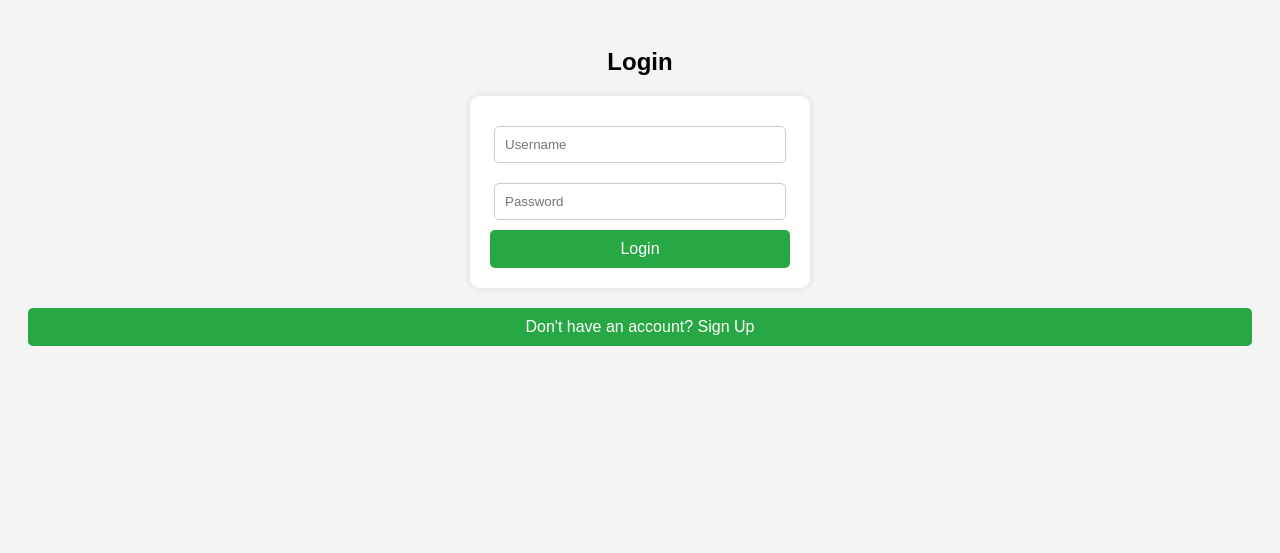
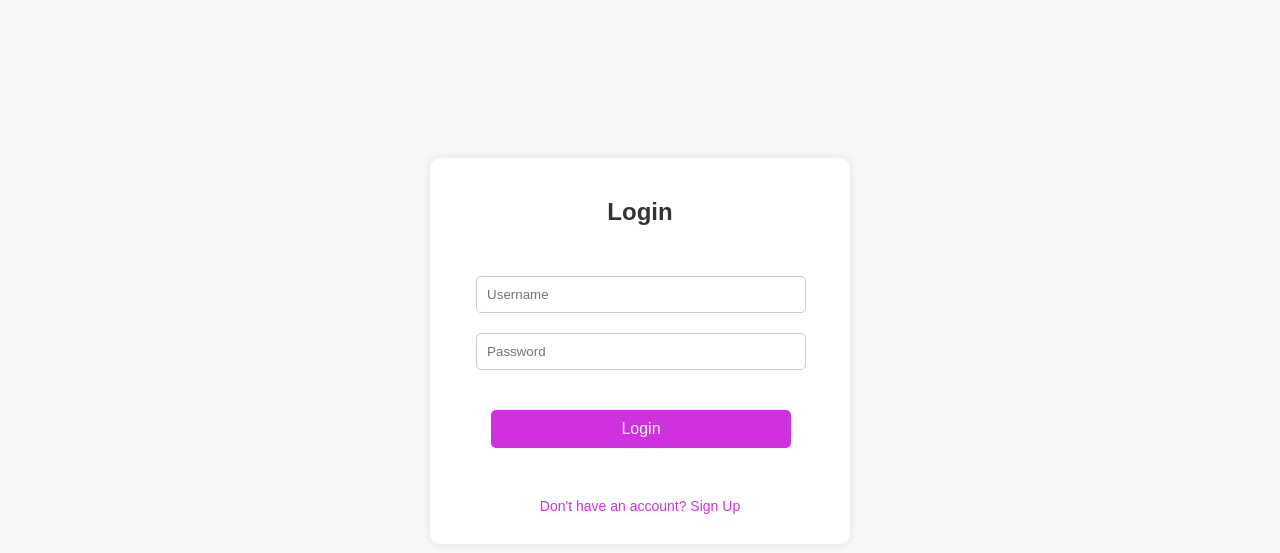
Before and after one commit to AbhiQuodes/audioBook, a PHP site: page /Login.php in a window 1280 px wide. Shown: the top 553 px of the page. Run offline with PHP 8.4, Linux system fonts and the light colour scheme.

Commit message:
small update

```diff
--- a/client/Home.js
+++ b/client/Home.js
@@ -5,7 +5,7 @@ let closeSidebarBtn = document.querySelector(".cancel-btn");
 let searchStartBtn = document.querySelector("#search-btn");
 let searchBtntext = document.querySelector("#search-btn-msg");
 let inputField = document.querySelector(".input-search");
-
+alert("why");
 // Check if browser supports SpeechRecognition
 const SpeechRecognition =
   window.SpeechRecognition || window.webkitSpeechRecognition;
@@ -36,7 +36,7 @@ if (!SpeechRecognition) {
 
       setTimeout(() => {
         //sending the search value in the query parameter;
-        window.location.href = `http://localhost/client/ProductListing.html.php?search_value=${searchValue}`;
+        window.location.href = `http://localhost/music/client/home.php`;
       }, 1000); // Redirects after 3 seconds
     }
   });
--- a/userAuthentication/Login.css
+++ b/userAuthentication/Login.css
@@ -11,9 +11,9 @@ form {
     background: #fff;
     padding: 20px;
     border-radius: 10px;
-    box-shadow: 0px 0px 10px rgba(0, 0, 0, 0.1);
     width: 300px;
     margin: 20px auto;
+    box-shadow: 0px 0px 0px white !important;
 }
 
 /* Inputs */
@@ -40,21 +40,3 @@ button {
 button:hover {
     background: #218838;
 }
-
-/* Error message */
-p {
-    color: red;
-}
-
-/* Toggle button */
-button.toggle-btn {
-    background: transparent;
-    color: #007bff;
-    border: none;
-    text-decoration: underline;
-    cursor: pointer;
-}
-
-button.toggle-btn:hover {
-    color: #0056b3;
-}
--- a/userAuthentication/Login.php
+++ b/userAuthentication/Login.php
@@ -2,13 +2,6 @@
 // Connect to MySQL
 $conn = new mysqli("localhost", "root", "");
 session_start();
-
-
-
-// Check connection
-// if ($conn->connect_error) {
-//     die("Connection failed: " . $conn->connect_error);
-// }
 
 // Create Database if not exists
 $sqlDB = "CREATE DATABASE IF NOT EXISTS userDB";
@@ -26,7 +19,6 @@ $sqlTable = "CREATE TABLE IF NOT EXISTS users (
     pincode VARCHAR(10),
     password VARCHAR(255) NOT NULL
 )";
-
 if ($conn->query($sqlTable) !== TRUE) {
     die("Error creating table: " . $conn->error);
 }
@@ -36,7 +28,6 @@ $message = "";
 
 if ($_SERVER["REQUEST_METHOD"] == "POST") {
     $conn->select_db("userDB"); // Select database
-
     $username = $_POST["username"];
     $checkUser = "SELECT * FROM users WHERE username='$username'";
     $result = $conn->query($checkUser);
@@ -45,7 +36,6 @@ if ($_SERVER["REQUEST_METHOD"] == "POST") {
         // Existing User (Login)
         $password = md5($_POST["password"]);
         $row = $result->fetch_assoc();
-
         if ($row["password"] == $password) {
             $_SESSION["username"] = $username;
             echo "<script>
@@ -101,25 +91,115 @@ if ($_SERVER["REQUEST_METHOD"] == "POST") {
             }
         });
 
-        function toggleForm() {
-            document.getElementById("loginForm").style.display = "none";
-            document.getElementById("signupForm").style.display = "block";
+        function toggleForm(isSignup) {
+            let loginForm = document.getElementById("loginForm");
+            let signupForm = document.getElementById("signupForm");
+            let formHeading = document.getElementById("formHeading");
+            let toggleButton = document.getElementById("toggleButton");
+
+            if (isSignup) {
+                loginForm.style.display = "none";
+                signupForm.style.display = "block";
+                formHeading.innerText = "Sign-Up";
+                toggleButton.innerText = "Already have an account? Login";
+                toggleButton.setAttribute("onclick", "toggleForm(false)");
+            } else {
+                loginForm.style.display = "block";
+                signupForm.style.display = "none";
+                formHeading.innerText = "Login";
+                toggleButton.innerText = "Don't have an account? Sign Up";
+                toggleButton.setAttribute("onclick", "toggleForm(true)");
+            }
         }
     </script>
+    <style>
+        body {
+            font-family: Arial, sans-serif;
+            text-align: center;
+            background: #f8f8f8;
+            padding: 0px;
+        }
+        .container {
+            background: #fff;
+            padding: 20px;
+            border-radius: 10px;
+            box-shadow: 0px 0px 10px rgba(0, 0, 0, 0.1);
+            max-width: 380px;
+            margin: auto;
+            position: relative;
+            top:150px;
+            min-width: 280px;
+
+        }
+
+        form{
+            width:90%;
+        }
+        h2 {
+            color: #333;
+        }
+        form input {
+            width: 90%;
+            padding: 10px;
+            margin: 10px 0;
+            border: 1px solid #ccc;
+            border-radius: 5px;
+        }
+        button {
+            background: #ce31dd;
+            color: white;
+            border: none;
+            padding: 10px;
+            border-radius: 5px;
+            cursor: pointer;
+            max-width: 300px;
+            width: 100%;
+            margin: auto;
+            display: block;
+            margin-top: 30px;
+        }
+        button:hover {
+            background: #b020cc;
+        }
+        #toggleButton {
+            margin-top: 10px;
+            background: none;
+            color: #ce31dd;
+            border: none;
+            cursor: pointer;
+            font-size: 14px;
+        }
+        #toggleButton:hover {
+            text-decoration: underline;
+        }
+        @media(max-width :600px)
+        {
+            form{
+                width:98%;
+            }
+            .container {
+
+            top:100px;
+
+        }
+        }
+    </style>
 </head>
 <body>
 
-    <h2>Login</h2>
+    <div class="container">
+        <h2 id="formHeading">Login</h2>
         <?php if ($message) echo "<p style='color:red;'>$message</p>"; ?>
-    <form id="loginForm" method="POST">
+
+        <form id="loginForm" method="POST" style="box-shadow:0px 0px 0px black">
             <input type="text" name="username" placeholder="Username" required><br>
             <input type="password" name="password" placeholder="Password" required><br>
             <button type="submit">Login</button>
         </form>
 
         <div id="signupForm" style="display:none;">
-        <h2>Signup</h2>
-        <form method="POST">
+            <!-- <h2>Sign-Up</h2> -->
+            <form method="POST" style="box-shadow:0px 0px 0px black">
                 <input type="text" name="username" placeholder="Username" required><br>
                 <input type="text" name="city" placeholder="City" required><br>
                 <input type="text" name="pincode" placeholder="Pincode" required><br>
@@ -129,7 +209,8 @@ if ($_SERVER["REQUEST_METHOD"] == "POST") {
             </form>
         </div>
 
-    <button onclick="toggleForm()">Don't have an account? Sign Up</button>
+        <button id="toggleButton" onclick="toggleForm(true)">Don't have an account? Sign Up</button>
+    </div>
 
 </body>
 </html>
```
Also changed, not shown: client/Home.css (+8 -6 lines), client/Home.php (+4 -4 lines), client/Search.php (+4 -4 lines), userAuthentication/flash.css (deleted, +0 -75 lines), client/PropertyListing.css (deleted), userAuthentication/Signup.html (deleted). Lines whose indentation alone changed are shown as unchanged.
